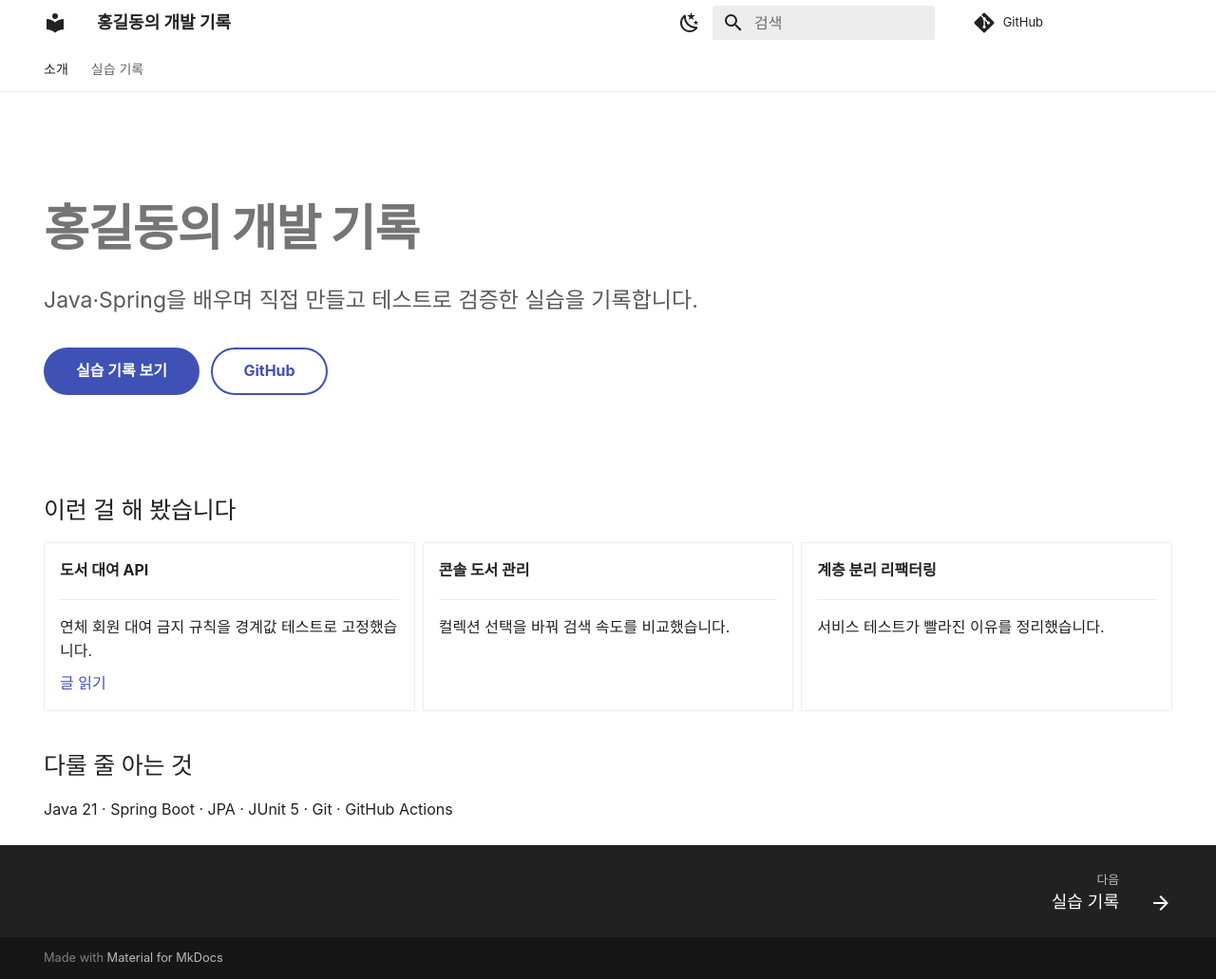
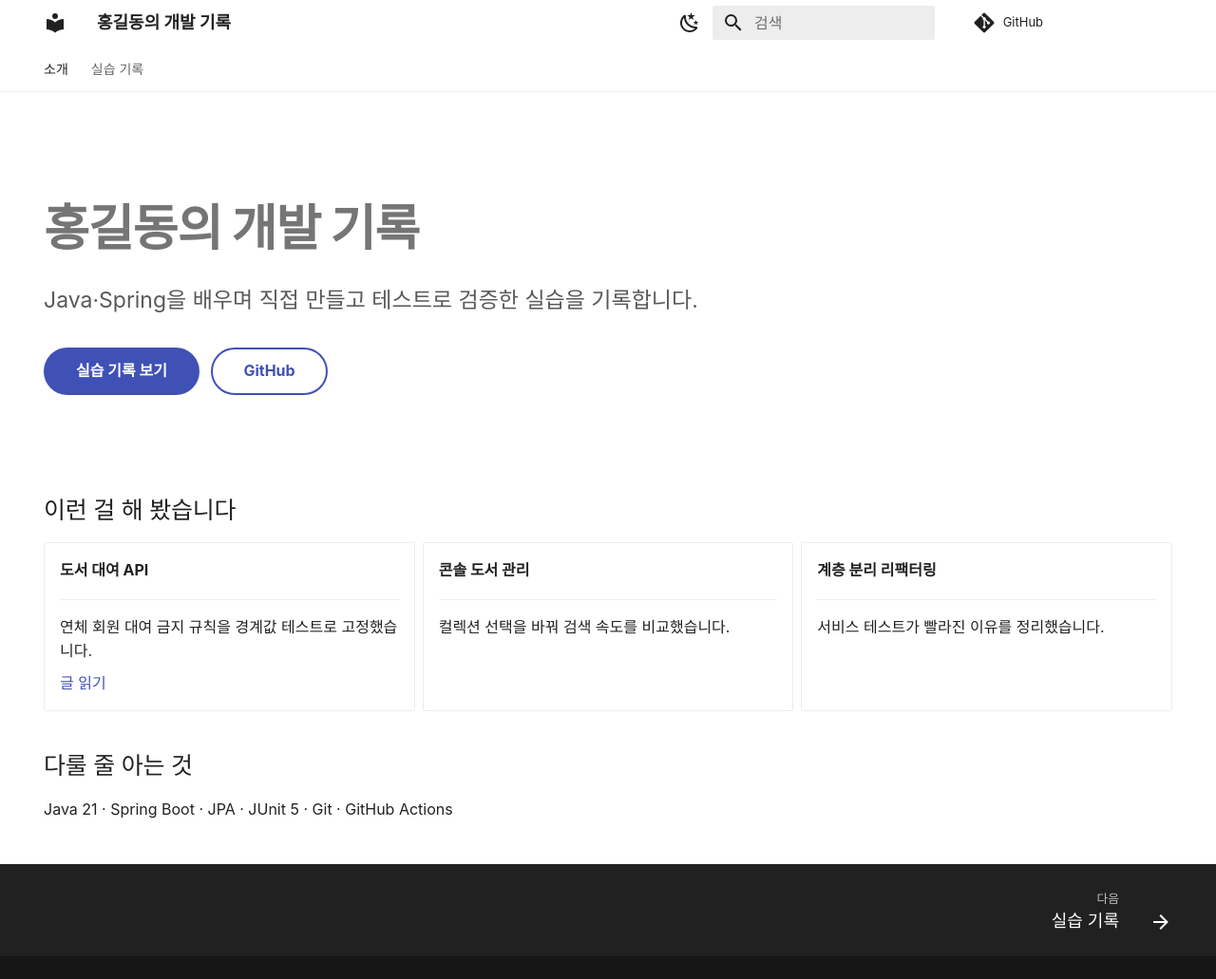
Before and after one commit to goodjwon/portfolio-test, an MkDocs documentation site: the page built from docs/index.md, in a window 1280 px wide and 1031 px high. Shown: the whole window at 95% size. Built offline with MkDocs 1.6.1 and Material for MkDocs 9.7.7, drawn with Linux system fonts in a browser that asks for light colours; some web fonts are replaced; comment, search, counter and statistics services are not loaded.

Commit message:
바닥글 'Made with Zensical' 숨김

```diff
--- a/mkdocs.yml
+++ b/mkdocs.yml
@@ -34,6 +34,9 @@ theme:
         icon: material/weather-sunny
         name: 밝은 화면으로
 
+extra:
+  generator: false                 # 바닥글 'Made with Zensical' 숨김
+
 extra_css:
   - stylesheets/extra.css
 
```
